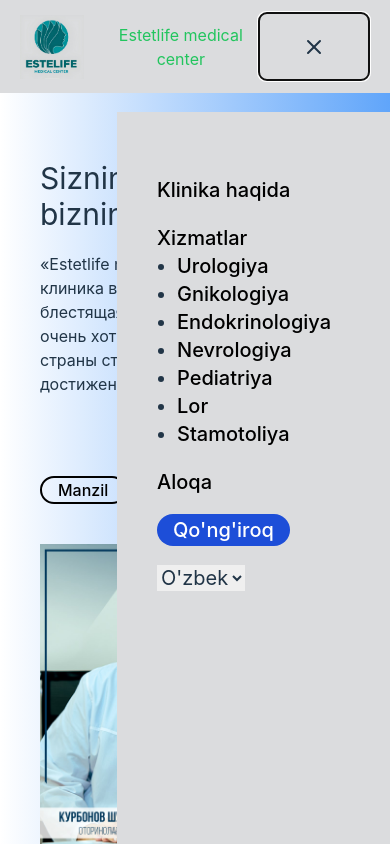
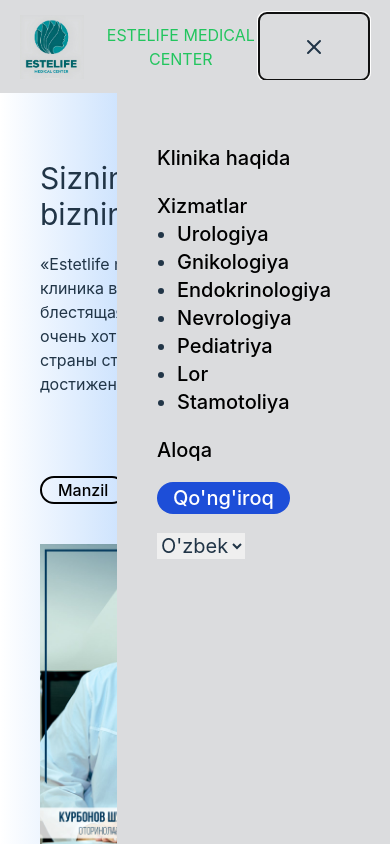
Before and after one commit to Xudoynazar1112/klinika, a React (Vite) app: page / in a window 390 px wide. Both pictures are taken after a click on the button 313 px from the left and 46 px from the top of the page. Shown: the top 844 px of the page. Built offline with nearby package versions, Linux system fonts and the light colour scheme.

Commit message:
fixed navbar heading

```diff
--- a/src/global/Header.jsx
+++ b/src/global/Header.jsx
@@ -34,7 +34,7 @@
           </li>
         </ul>
         <div className="md:hidden flex justify-around items-center pl-5">
-          <p className="text-green-500 text-center">Estetlife medical center</p>
+          <p className="text-green-500 text-center uppercase">Estelife medical center</p>
           <button
             onClick={toggleHandle}
             className="text-4xl transition-colors duration-300 bg-[#DBDCDE]"
@@ -44,7 +44,7 @@
         </div>
       </div>
       {isOpen && (
-        <ul className="flex flex-col pt-16 items-start pl-10 gap-5 text-xl fixed right-0 top-28 bg-[#DBDCDE] h-full w-[70%]">
+        <ul className="flex flex-col pt-16 items-start pl-10 gap-5 text-xl fixed right-0 top-20 bg-[#DBDCDE] h-full w-[70%]">
           <li>
             <Link to={"#"}>Klinika haqida</Link>
           </li>
```
